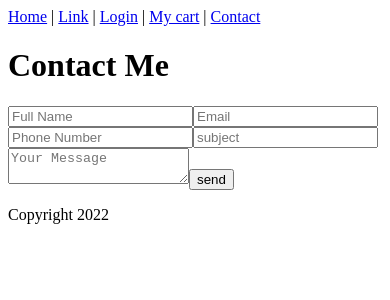
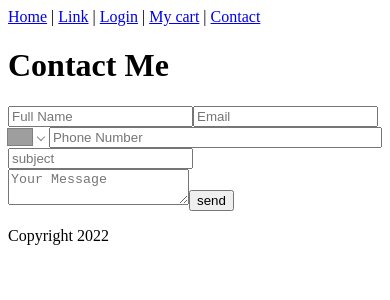
Before and after one commit to actualize-evn-2024-07/demo-mini-capstone-frontend, a React (Vite) app: page /contact in a window 390 px wide. Shown: the top 300 px of the page. Built offline with nearby package versions, Linux system fonts and the light colour scheme; grey boxes are pictures that could not be loaded.

Commit message:
Add phone input

```diff
--- a/src/Contact.jsx
+++ b/src/Contact.jsx
@@ -1,8 +1,10 @@
-import { useRef } from "react";
+import { useRef, useState } from "react";
 import emailjs from '@emailjs/browser';
+import PhoneInput from "react-phone-number-input";
+import 'react-phone-number-input/style.css'
 
 export function Contact() {
-
+  const [phoneNumber, setPhoneNumber] = useState("");
   const form = useRef();
 
   const sendEmail = (e) => {
@@ -15,6 +17,8 @@ export function Contact() {
       .then(
         () => {
           console.log('SUCCESS!');
+          e.target.reset();
+          alert("Email has been successfully sent!");
         },
         (error) => {
           console.log('FAILED...', error.text);
@@ -27,14 +31,22 @@ export function Contact() {
       <h1>Contact Me</h1>
       <form ref={form} onSubmit={sendEmail}>
         <div>
-          <input type="text" name="user_name" placeholder="Full Name" />
-          <input type="text" name="email" placeholder="Email" />
+          <input type="text" name="user_name" placeholder="Full Name" required/>
+          <input type="text" name="email" placeholder="Email" required/>
         </div>
         <div>
-          <input type="text" name="phone_number" placeholder="Phone Number" />
-          <input type="text" name="subject" placeholder="subject" />
+          <PhoneInput
+            type="text"
+            name="phone_number"
+            defaultCountry="US"
+            value={phoneNumber}
+            onChange={setPhoneNumber}
+            placeholder="Phone Number"
+            required
+          />
+          <input type="text" name="subject" placeholder="subject" required/>
         </div>
-        <textarea name="message" placeholder="Your Message" />
+        <textarea name="message" placeholder="Your Message" required/>
         <input type="submit" value="send" />
       </form>
     </div>
```
